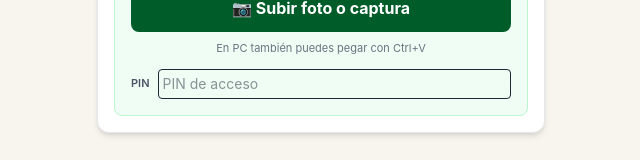
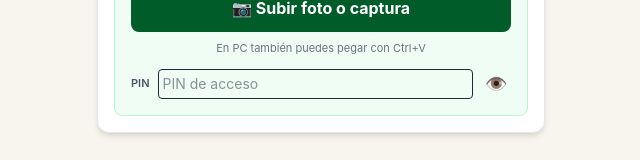
Before and after one commit to ewuardpm/agro-calculadora, a React (Vite) app: page / in a window 1280 px wide. Both pictures are taken after a click on the button "📲 Órdenes". Shown: the part 250-410 px from the top of the page, without its empty margins (319-959 px from the left). Built offline with nearby package versions, Linux system fonts and the light colour scheme.

Commit message:
Add files via upload

```diff
--- a/src/Ordenes.jsx
+++ b/src/Ordenes.jsx
@@ -66,6 +66,7 @@ const linkWhatsApp = (sucursal, mensaje) => {
 
 export default function Ordenes() {
   const [pin, setPin] = useState(() => leer('agro_pin', ''));
+  const [verPin, setVerPin] = useState(false);
   const [preview, setPreview] = useState(null);
   const [orden, setOrden] = useState('');
   const [items, setItems] = useState([]);
@@ -84,7 +85,7 @@ export default function Ordenes() {
       setPreview(dataUrl);
       const r = await fetch(API_URL, {
         method: 'POST',
-        headers: { 'Content-Type': 'application/json', 'X-Pin': pin },
+        headers: { 'Content-Type': 'application/json', 'X-Pin': pin.trim() },
         body: JSON.stringify({ image: base64, mime: 'image/jpeg' }),
       });
       const data = await r.json().catch(() => ({}));
@@ -162,12 +163,15 @@ export default function Ordenes() {
         <div className="mt-3 flex items-center gap-2">
           <label className="text-[11px] font-semibold text-gray-600">PIN</label>
           <input
-            type="password"
+            type={verPin ? 'text' : 'password'}
             value={pin}
             onChange={(e) => { setPin(e.target.value); guardar('agro_pin', e.target.value); }}
             className="flex-1 border rounded p-1 text-sm"
             placeholder="PIN de acceso"
           />
+          <button type="button" onClick={() => setVerPin((v) => !v)} className="text-lg px-1" aria-label="Mostrar u ocultar PIN">
+            {verPin ? '🙈' : '👁️'}
+          </button>
         </div>
         {error && <p className="mt-3 text-sm font-semibold text-red-600">{error}</p>}
       </section>
```
